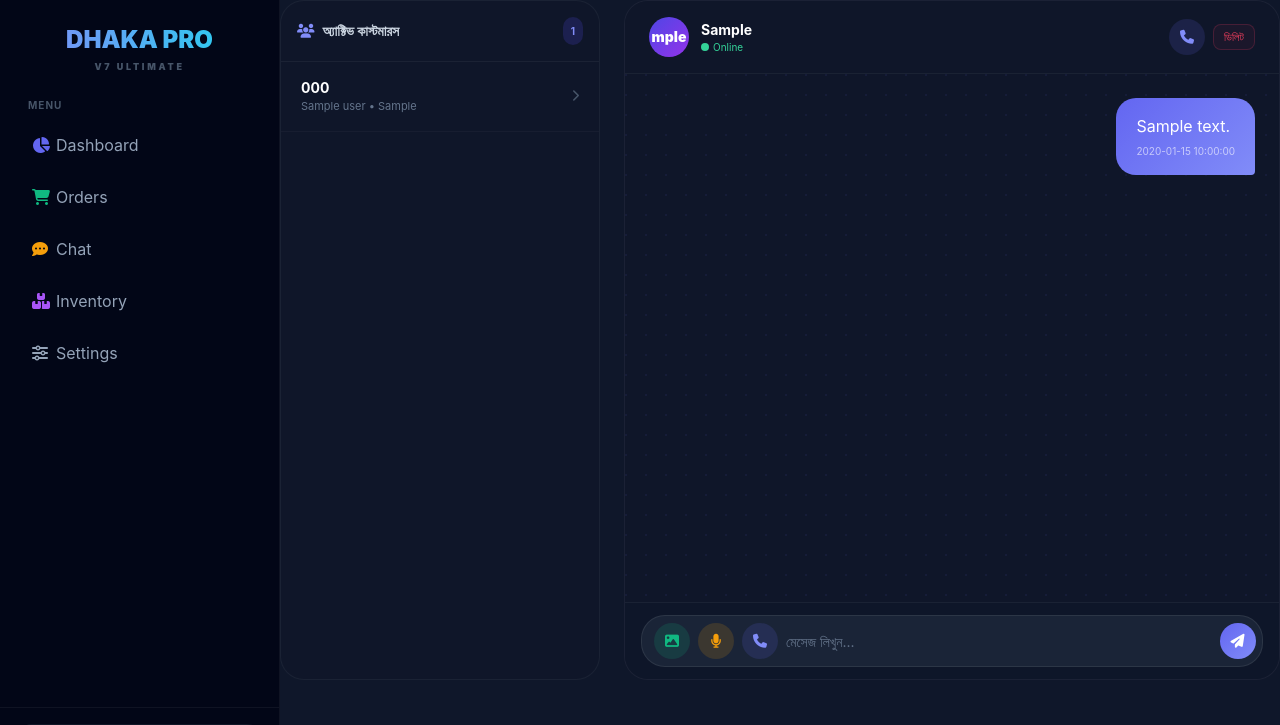
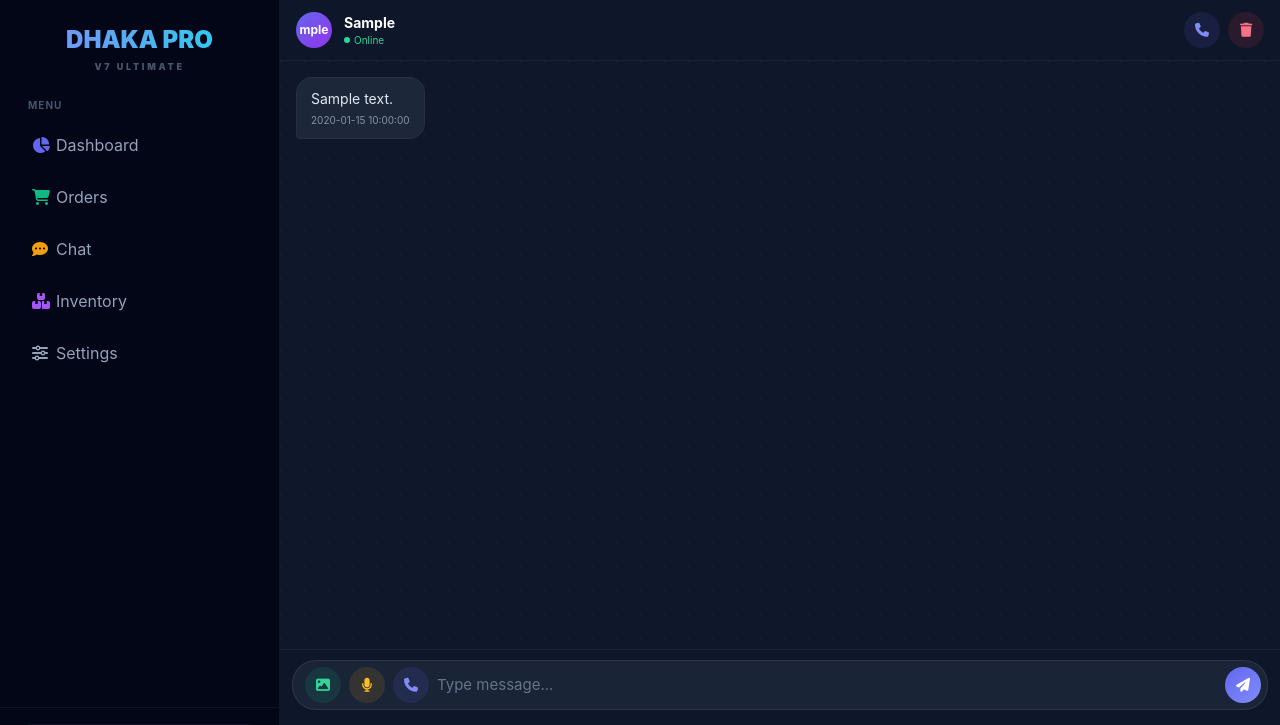
Before and after one commit to printthp/Dhaka-exclusive-sms-bot-wp-msg, a Flask app: template templates/chat.html in a window 1280 px wide. Shown: the top 725 px of the page. Run offline with Flask 2, Linux system fonts and the light colour scheme; the template is opened without the code that fills it: most values are stand-ins (such as "Sample title", 1, 10 or a date in 2020); some libraries are stand-ins or nearby versions.

Commit message:
Update chat.html

```diff
--- a/templates/chat.html
+++ b/templates/chat.html
@@ -1,95 +1,96 @@
 {% extends "base.html" %}
-{% block title %}লাইভ ইনবক্স{% endblock %}
+{% block title %}Live Chat{% endblock %}
 {% block content %}
+
 <style>
-    .chat-container { display: flex; flex-direction: column; height: 100%; }
-    .chat-list {
-        background: rgba(15,23,42,0.8);
-        border-radius: 1.5rem;
-        border: 1px solid rgba(255,255,255,0.05);
-        overflow-y: auto;
-        max-height: 200px;
-    }
-    @media (min-width: 768px) {
-        .chat-layout { display: grid; grid-template-columns: 320px 1fr; gap: 1.5rem; height: calc(100vh - 120px); }
-        .chat-list { max-height: none; height: 100%; }
-    }
-    .chat-area {
+    .chat-wrapper {
         display: flex;
         flex-direction: column;
-        background: rgba(15,23,42,0.6);
-        border-radius: 1.5rem;
-        border: 1px solid rgba(255,255,255,0.05);
-        height: calc(100vh - 200px);
+        height: 100dvh;
+        max-height: 100dvh;
+        overflow: hidden;
     }
-    @media (min-width: 768px) {
-        .chat-area { height: calc(100vh - 120px); }
+    .chat-header {
+        flex-shrink: 0;
+        background: rgba(15, 23, 42, 0.95);
+        backdrop-filter: blur(12px);
+        border-bottom: 1px solid rgba(255,255,255,0.05);
+        padding: 12px 16px;
+        display: flex;
+        align-items: center;
+        justify-content: space-between;
+        z-index: 10;
     }
-    .messages {
-        flex: 1;
+    .chat-messages {
+        flex: 1 1 auto;
         overflow-y: auto;
-        padding: 1.5rem;
+        overflow-x: hidden;
+        -webkit-overflow-scrolling: touch;
+        padding: 16px;
         display: flex;
         flex-direction: column;
-        gap: 0.75rem;
-        background-image: radial-gradient(circle at 1px 1px, rgba(99,102,241,0.08) 1px, transparent 0);
-        background-size: 20px 20px;
+        gap: 10px;
+        background-image: radial-gradient(circle at 1px 1px, rgba(99,102,241,0.06) 1px, transparent 0);
+        background-size: 24px 24px;
     }
     .msg-inbound {
         align-self: flex-start;
-        background: rgba(30,41,59,0.9);
+        background: rgba(30, 41, 59, 0.95);
         color: #e2e8f0;
-        padding: 1rem 1.25rem;
-        border-radius: 1.25rem 1.25rem 1.25rem 0.25rem;
-        max-width: 85%;
+        padding: 10px 14px;
+        border-radius: 16px 16px 16px 4px;
+        max-width: 82%;
         word-break: break-word;
-        border: 1px solid rgba(255,255,255,0.05);
+        font-size: 14px;
+        line-height: 1.5;
+        border: 1px solid rgba(255,255,255,0.04);
     }
     .msg-outbound {
         align-self: flex-end;
         background: linear-gradient(135deg, #6366f1, #818cf8);
         color: white;
-        padding: 1rem 1.25rem;
-        border-radius: 1.25rem 1.25rem 0.25rem 1.25rem;
-        max-width: 85%;
+        padding: 10px 14px;
+        border-radius: 16px 16px 4px 16px;
+        max-width: 82%;
         word-break: break-word;
+        font-size: 14px;
+        line-height: 1.5;
     }
-    .msg-time { font-size: 10px; opacity: 0.6; margin-top: 6px; }
-    .chat-header {
-        padding: 1rem 1.5rem;
-        border-bottom: 1px solid rgba(255,255,255,0.05);
-        display: flex;
-        justify-content: space-between;
-        align-items: center;
-        background: rgba(15,23,42,0.8);
-        border-radius: 1.5rem 1.5rem 0 0;
+    .msg-time {
+        font-size: 10px;
+        opacity: 0.55;
+        margin-top: 4px;
+        display: block;
     }
-    .chat-input-bar {
-        padding: 0.75rem 1rem;
-        border-top: 1px solid rgba(255,255,255,0.05);
-        background: rgba(15,23,42,0.9);
-        border-radius: 0 0 1.5rem 1.5rem;
+    .chat-input-area {
+        flex-shrink: 0;
+        background: rgba(15, 23, 42, 0.98);
+        border-top: 1px solid rgba(255,255,255,0.06);
+        padding: 10px 12px;
+        padding-bottom: calc(10px + env(safe-area-inset-bottom));
+        z-index: 10;
     }
-    .input-wrapper {
+    .input-row {
         display: flex;
         align-items: center;
-        gap: 0.5rem;
-        background: rgba(30,41,59,0.8);
+        gap: 8px;
+        background: rgba(30, 41, 59, 0.8);
         border: 1px solid rgba(255,255,255,0.08);
-        border-radius: 1.5rem;
-        padding: 0.4rem 0.4rem 0.4rem 0.75rem;
+        border-radius: 24px;
+        padding: 6px 6px 6px 12px;
     }
-    .input-wrapper input[type="text"] {
+    .input-row input[type="text"] {
         flex: 1;
         background: transparent;
         border: none;
         color: #e2e8f0;
-        font-size: 14px;
-        padding: 0.5rem 0;
+        font-size: 15px;
+        padding: 6px 0;
         outline: none;
+        min-width: 0;
     }
-    .input-wrapper input[type="text"]::placeholder { color: #64748b; }
-    .action-btn {
+    .input-row input::placeholder { color: #64748b; }
+    .icon-btn {
         width: 36px;
         height: 36px;
         border-radius: 50%;
@@ -101,216 +102,108 @@
         transition: all 0.2s;
         font-size: 14px;
         flex-shrink: 0;
-    }
-    .btn-image { background: rgba(16,185,129,0.15); color: #10b981; }
-    .btn-image:hover { background: rgba(16,185,129,0.3); }
-    .btn-voice { background: rgba(245,158,11,0.15); color: #f59e0b; }
-    .btn-voice:hover { background: rgba(245,158,11,0.3); }
-    .btn-call { background: rgba(99,102,241,0.15); color: #818cf8; }
-    .btn-call:hover { background: rgba(99,102,241,0.3); }
-    .btn-send { background: linear-gradient(135deg, #6366f1, #818cf8); color: white; }
-    .btn-send:hover { transform: scale(1.05); }
-    .chat-contact {
-        padding: 1rem 1.25rem;
-        border-bottom: 1px solid rgba(255,255,255,0.03);
-        cursor: pointer;
-        transition: all 0.2s;
-        display: flex;
-        justify-content: space-between;
-        align-items: center;
-    }
-    .chat-contact:hover, .chat-contact.active {
-        background: rgba(99,102,241,0.1);
-    }
-    .chat-contact.active { border-left: 3px solid #6366f1; }
-    .delete-btn {
-        font-size: 11px;
-        color: #f43f5e;
-        padding: 4px 10px;
-        border-radius: 8px;
-        border: 1px solid rgba(244,63,94,0.2);
-        background: rgba(244,63,94,0.05);
         text-decoration: none;
     }
-    .recording { animation: pulse-red 1s infinite; }
-    @keyframes pulse-red {
-        0%, 100% { background: rgba(244,63,94,0.15); }
-        50% { background: rgba(244,63,94,0.4); }
+    .btn-img { background: rgba(16, 185, 129, 0.12); color: #34d399; }
+    .btn-img:hover { background: rgba(16, 185, 129, 0.25); }
+    .btn-voice { background: rgba(245, 158, 11, 0.12); color: #fbbf24; }
+    .btn-voice:hover { background: rgba(245, 158, 11, 0.25); }
+    .btn-call { background: rgba(99, 102, 241, 0.12); color: #818cf8; }
+    .btn-call:hover { background: rgba(99, 102, 241, 0.25); }
+    .btn-send { background: linear-gradient(135deg, #6366f1, #818cf8); color: white; }
+    .btn-send:hover { transform: scale(1.08); }
+    .empty-state {
+        display: flex;
+        flex-direction: column;
+        align-items: center;
+        justify-content: center;
+        height: 100%;
+        color: #475569;
+        text-align: center;
+        padding: 20px;
     }
-    #imagePreview img {
-        max-height: 120px;
-        border-radius: 12px;
-        border: 1px solid rgba(255,255,255,0.1);
+    @media (min-width: 768px) {
+        .chat-wrapper {
+            border-radius: 0;
+            height: calc(100dvh - 80px);
+        }
     }
 </style>
 
-{% if msg %}
-<div class="mb-4 p-4 bg-emerald-500/10 border border-emerald-500/20 text-emerald-400 font-bold rounded-2xl text-sm flex items-center gap-2">
-    <i class="fa-solid fa-circle-check"></i> {{ msg }}
-</div>
-{% endif %}
-
-<div class="chat-layout gap-4">
-    <!-- Contact List -->
-    <div class="chat-list mb-4 md:mb-0">
-        <div class="p-4 border-b border-white/5">
-            <h3 class="font-bold text-sm text-slate-300 flex items-center gap-2">
-                <i class="fa-solid fa-users text-indigo-400"></i> অ্যাক্টিভ কাস্টমারস
-                <span class="ml-auto text-[10px] bg-indigo-600/20 text-indigo-400 px-2 py-1 rounded-full">{{ users|length }}</span>
-            </h3>
-        </div>
-        {% for u in users %}
-        <a href="/admin?tab=chat&chat_with={{ u.phone }}" class="chat-contact {% if active_chat == u.phone %}active{% endif %}">
+<div class="chat-wrapper">
+    <!-- Header -->
+    <div class="chat-header">
+        <div class="flex items-center gap-3">
+            <div class="w-9 h-9 rounded-full bg-gradient-to-br from-indigo-500 to-purple-600 flex items-center justify-center text-white font-bold text-xs">
+                {{ active_chat[-4:] if active_chat else '?' }}
+            </div>
             <div>
-                <div class="font-bold text-white text-sm">{{ u.phone }}</div>
-                <div class="text-[11px] text-slate-500">{{ u.name or 'Customer' }} &bull; {{ u.last_active }}</div>
-            </div>
-            <i class="fa-solid fa-chevron-right text-slate-600 text-xs"></i>
-        </a>
-        {% endfor %}
-    </div>
-
-    <!-- Chat Area -->
-    <div class="chat-area">
-        {% if active_chat %}
-        <div class="chat-header">
-            <div class="flex items-center gap-3">
-                <div class="w-10 h-10 rounded-full bg-gradient-to-br from-indigo-600 to-purple-600 flex items-center justify-center font-black text-sm text-white">
-                    {{ active_chat[-4:] }}
+                <div class="font-bold text-white text-sm">{{ active_chat or 'Select Chat' }}</div>
+                {% if active_chat %}
+                <div class="text-[10px] text-emerald-400 flex items-center gap-1">
+                    <span class="w-1.5 h-1.5 rounded-full bg-emerald-400"></span> Online
                 </div>
-                <div>
-                    <div class="font-bold text-white text-sm">{{ active_chat }}</div>
-                    <div class="text-[10px] text-emerald-400 flex items-center gap-1">
-                        <span class="w-2 h-2 rounded-full bg-emerald-400"></span> Online
-                    </div>
-                </div>
-            </div>
-            <div class="flex items-center gap-2">
-                <a href="tel:{{ active_chat }}" class="action-btn btn-call" title="Call"><i class="fa-solid fa-phone"></i></a>
-                <a href="/admin/chat/delete/{{ active_chat }}" class="delete-btn" onclick="return confirm('ডিলিট করতে চান?')">ডিলিট</a>
+                {% endif %}
             </div>
         </div>
-
-        <div class="messages" id="messageBox">
-            {% for m in chat_history %}
-            <div class="{% if m.direction == 'inbound' %}msg-inbound{% else %}msg-outbound{% endif %}">
-                <div>{{ m.content }}</div>
-                <div class="msg-time">{{ m.created_at or '' }}</div>
-            </div>
-            {% endfor %}
-        </div>
-
-        <!-- Image Preview -->
-        <div id="imagePreview" class="px-4 hidden"></div>
-
-        <!-- Input Bar -->
-        <div class="chat-input-bar">
-            <form id="chatForm" action="/admin/chat/send" method="POST" enctype="multipart/form-data" class="flex flex-col gap-2">
-                <input type="hidden" name="phone" value="{{ active_chat }}">
-
-                <div class="input-wrapper">
-                    <!-- Image Upload -->
-                    <label for="chatImage" class="action-btn btn-image cursor-pointer" title="ছবি পাঠান">
-                        <i class="fa-solid fa-image"></i>
-                    </label>
-                    <input type="file" id="chatImage" name="image" accept="image/*" class="hidden" onchange="previewImage(this)">
-
-                    <!-- Voice Button -->
-                    <button type="button" id="voiceBtn" class="action-btn btn-voice" title="ভয়েস মেসেজ" onclick="toggleVoice()">
-                        <i class="fa-solid fa-microphone"></i>
-                    </button>
-
-                    <!-- Call Button -->
-                    <a href="tel:{{ active_chat }}" class="action-btn btn-call" title="কল করুন">
-                        <i class="fa-solid fa-phone"></i>
-                    </a>
-
-                    <!-- Text Input -->
-                    <input type="text" name="message" id="messageInput" placeholder="মেসেজ লিখুন..." autocomplete="off">
-
-                    <!-- Send Button -->
-                    <button type="submit" class="action-btn btn-send" title="পাঠান">
-                        <i class="fa-solid fa-paper-plane"></i>
-                    </button>
-                </div>
-            </form>
-        </div>
-        {% else %}
-        <div class="flex-1 flex items-center justify-center flex-col text-slate-500">
-            <i class="fa-regular fa-comments text-6xl mb-4 opacity-20"></i>
-            <p class="font-bold">কাস্টমার সিলেক্ট করুন</p>
-            <p class="text-xs mt-1">বাম পাশ থেকে একটি চ্যাট সিলেক্ট করুন</p>
+        {% if active_chat %}
+        <div class="flex items-center gap-2">
+            <a href="tel:{{ active_chat }}" class="icon-btn btn-call" title="Call"><i class="fa-solid fa-phone"></i></a>
+            <a href="/admin/chat/delete/{{ active_chat }}" class="icon-btn" style="background:rgba(244,63,94,0.12);color:#fb7185;" onclick="return confirm('Delete chat?')" title="Delete"><i class="fa-solid fa-trash"></i></a>
         </div>
         {% endif %}
     </div>
+
+    <!-- Messages -->
+    <div class="chat-messages" id="msgBox">
+        {% if not active_chat %}
+        <div class="empty-state">
+            <i class="fa-solid fa-comments text-4xl mb-3 opacity-30"></i>
+            <p class="font-semibold text-sm">Select a customer</p>
+            <p class="text-xs mt-1 opacity-70">Choose from sidebar to start</p>
+        </div>
+        {% else %}
+        {% for m in chat_history %}
+        <div class="{% if m.direction == 'outbound' %}msg-outbound{% else %}msg-inbound{% endif %}">
+            <div>{{ m.content }}</div>
+            <span class="msg-time">{{ m.created_at or '' }}</span>
+        </div>
+        {% endfor %}
+        {% endif %}
+    </div>
+
+    <!-- Input Bar -->
+    {% if active_chat %}
+    <div class="chat-input-area">
+        <form action="/admin/chat/send" method="POST" class="input-row" enctype="multipart/form-data">
+            <input type="hidden" name="phone" value="{{ active_chat }}">
+
+            <label class="icon-btn btn-img cursor-pointer" title="Image">
+                <i class="fa-solid fa-image"></i>
+                <input type="file" name="image" accept="image/*" class="hidden" onchange="this.form.submit()">
+            </label>
+
+            <button type="button" class="icon-btn btn-voice" title="Voice" onclick="alert('Voice recording coming soon!')">
+                <i class="fa-solid fa-microphone"></i>
+            </button>
+
+            <a href="tel:{{ active_chat }}" class="icon-btn btn-call" title="Call">
+                <i class="fa-solid fa-phone"></i>
+            </a>
+
+            <input type="text" name="message" placeholder="Type message..." autocomplete="off" required>
+
+            <button type="submit" class="icon-btn btn-send" title="Send">
+                <i class="fa-solid fa-paper-plane"></i>
+            </button>
+        </form>
+    </div>
+    {% endif %}
 </div>
 
 <script>
-    // Auto scroll to bottom
-    const msgBox = document.getElementById('messageBox');
-    if (msgBox) msgBox.scrollTop = msgBox.scrollHeight;
+    const box = document.getElementById('msgBox');
+    if (box) box.scrollTop = box.scrollHeight;
+</script>
 
-    // Image Preview
-    function previewImage(input) {
-        const preview = document.getElementById('imagePreview');
-        if (input.files && input.files[0]) {
-            const reader = new FileReader();
-            reader.onload = function(e) {
-                preview.innerHTML = '<div class="flex items-center gap-2 bg-slate-800/50 p-2 rounded-xl"><img src="' + e.target.result + '" class="h-16 rounded-lg"><button type="button" onclick="clearImage()" class="text-rose-400 text-xs"><i class="fa-solid fa-xmark"></i> Remove</button></div>';
-                preview.classList.remove('hidden');
-            };
-            reader.readAsDataURL(input.files[0]);
-        }
-    }
-    function clearImage() {
-        document.getElementById('chatImage').value = '';
-        document.getElementById('imagePreview').classList.add('hidden');
-        document.getElementById('imagePreview').innerHTML = '';
-    }
-
-    // Voice Recording Simulation
-    let recording = false;
-    let mediaRecorder;
-    let audioChunks = [];
-
-    async function toggleVoice() {
-        const btn = document.getElementById('voiceBtn');
-        const input = document.getElementById('messageInput');
-
-        if (!recording) {
-            try {
-                const stream = await navigator.mediaDevices.getUserMedia({ audio: true });
-                mediaRecorder = new MediaRecorder(stream);
-                audioChunks = [];
-                mediaRecorder.ondataavailable = e => audioChunks.push(e.data);
-                mediaRecorder.onstop = () => {
-                    const audioBlob = new Blob(audioChunks, { type: 'audio/webm' });
-                    // Here you would upload the audio file
-                    input.value = "[Voice Message]";
-                    btn.classList.remove('recording');
-                    btn.innerHTML = '<i class="fa-solid fa-microphone"></i>';
-                    recording = false;
-                };
-                mediaRecorder.start();
-                recording = true;
-                btn.classList.add('recording');
-                btn.innerHTML = '<i class="fa-solid fa-stop"></i>';
-                input.placeholder = "রেকর্ডিং... আবার চাপুন থামাতে";
-            } catch (err) {
-                alert('মাইক্রোফোন এক্সেস দিন');
-            }
-        } else {
-            mediaRecorder.stop();
-            mediaRecorder.stream.getTracks().forEach(t => t.stop());
-        }
-    }
-
-    // Enter to send
-    document.getElementById('messageInput')?.addEventListener('keypress', function(e) {
-        if (e.key === 'Enter') {
-            e.preventDefault();
-            document.getElementById('chatForm').submit();
-        }
-    });
-</script>
 {% endblock %}
```
